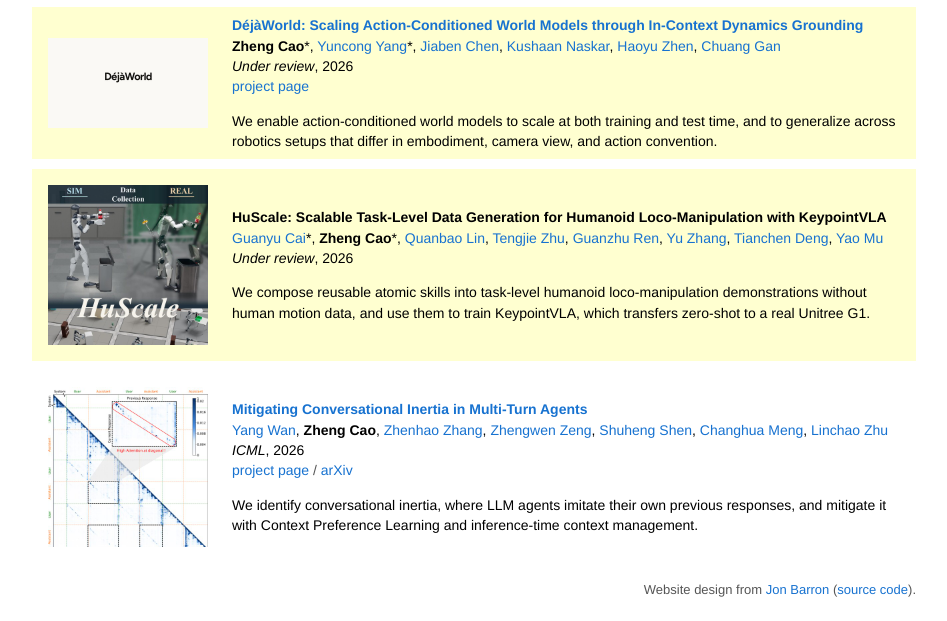
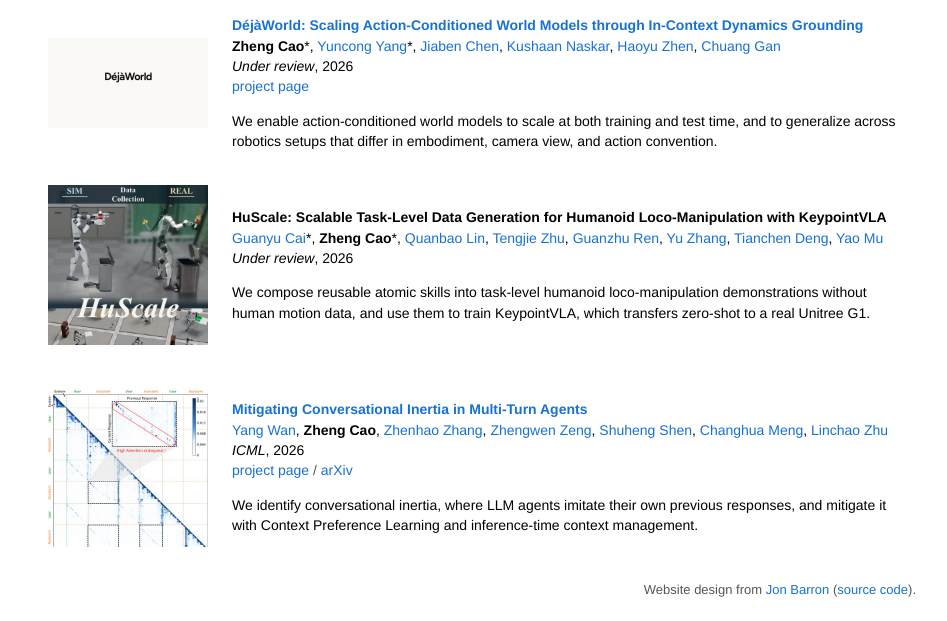
Before and after one commit to zhengcao2004/zhengcao2004.github.io, a plain HTML site: page index.html in a window 1280 px wide. Shown: the part 472-1093 px from the top of the page, without its empty margins (166-1113 px from the left). Drawn offline with Linux system fonts and the light colour scheme; grey boxes are pictures that could not be loaded; a web font is replaced by a local one.

Commit message:
Remove yellow highlight from paper entries
Co-Authored-By: Claude Fable 5.2 <noreply@anthropic.com>

```diff
--- a/index.html
+++ b/index.html
@@ -86,7 +86,7 @@
       </article>
       -->
 
-      <article class="paper highlighted">
+      <article class="paper">
         <div class="paper-media">
           <a href="https://dejaworld.github.io/" aria-label="DéjàWorld project page">
             <video src="images/dejaworld.mp4" poster="images/dejaworld_poster.jpg" width="160" height="90" autoplay muted loop playsinline preload="metadata"></video>
@@ -101,7 +101,7 @@
         </div>
       </article>
 
-      <article class="paper highlighted">
+      <article class="paper">
         <div class="paper-media">
           <img src="images/huscale.jpg" alt="HuScale" width="160" height="160">
         </div>
```
